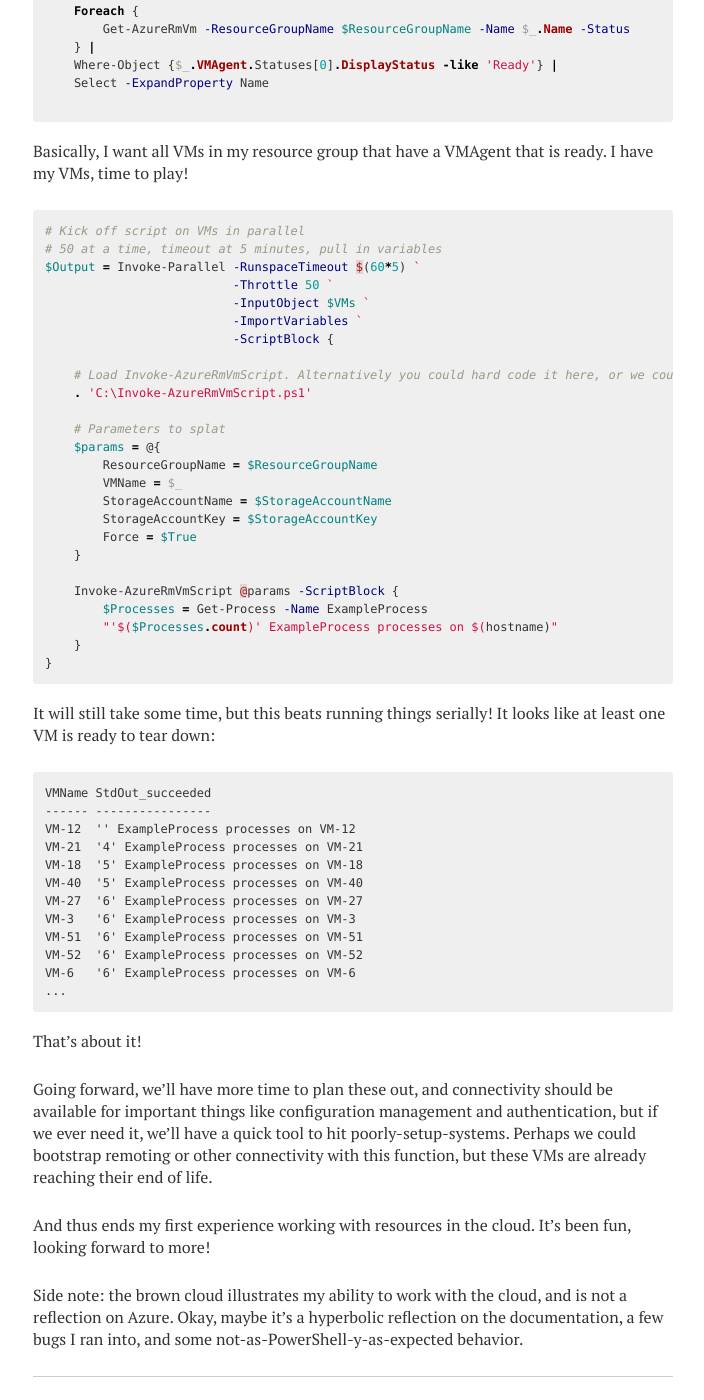
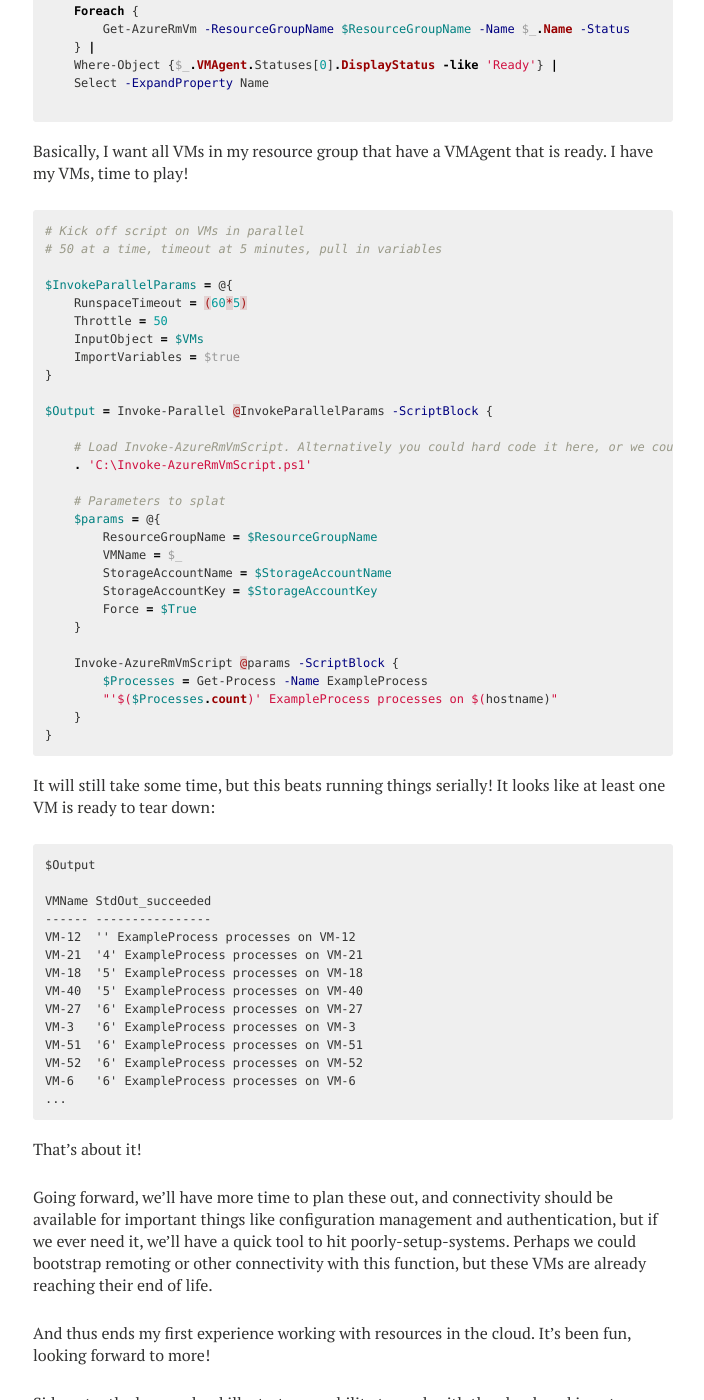
Before and after one commit to RamblingCookieMonster/RamblingCookieMonster.github.io, a Jekyll site: the page built from _posts/2016-07-21-Invoke-AzureRmVmScript.md, in a window 1280 px wide and 1400 px high, scrolled down 5026 px. Shown: the whole window, without its empty margins (287-991 px from the left). Built offline with Jekyll 4.4.1, drawn with Linux system fonts in a browser that asks for light colours; nearby versions of some CDN libraries; library files that are not in the unit come from our copies; comment, search, counter and statistics services are not loaded.

Commit message:
code update

````diff
--- a/_posts/2016-07-21-Invoke-AzureRmVmScript.md
+++ b/_posts/2016-07-21-Invoke-AzureRmVmScript.md
@@ -174,11 +174,15 @@ Basically, I want all VMs in my resource group that have a VMAgent that is ready
 ```powershell
 # Kick off script on VMs in parallel
 # 50 at a time, timeout at 5 minutes, pull in variables
-$Output = Invoke-Parallel -RunspaceTimeout $(60*5) `
-                          -Throttle 50 `
-                          -InputObject $VMs `
-                          -ImportVariables `
-                          -ScriptBlock {
+
+$InvokeParallelParams = @{
+    RunspaceTimeout = (60*5)
+    Throttle = 50
+    InputObject = $VMs
+    ImportVariables = $true
+}
+
+$Output = Invoke-Parallel @InvokeParallelParams -ScriptBlock {
 
     # Load Invoke-AzureRmVmScript. Alternatively you could hard code it here, or we could fix Invoke-Parallel to pull in functions
     . 'C:\Invoke-AzureRmVmScript.ps1'
@@ -202,6 +206,8 @@ $Output = Invoke-Parallel -RunspaceTimeout $(60*5) `
 It will still take some time, but this beats running things serially!  It looks like at least one VM is ready to tear down:
 
 ```
+$Output
+
 VMName StdOut_succeeded
 ------ ----------------
 VM-12  '' ExampleProcess processes on VM-12
````
